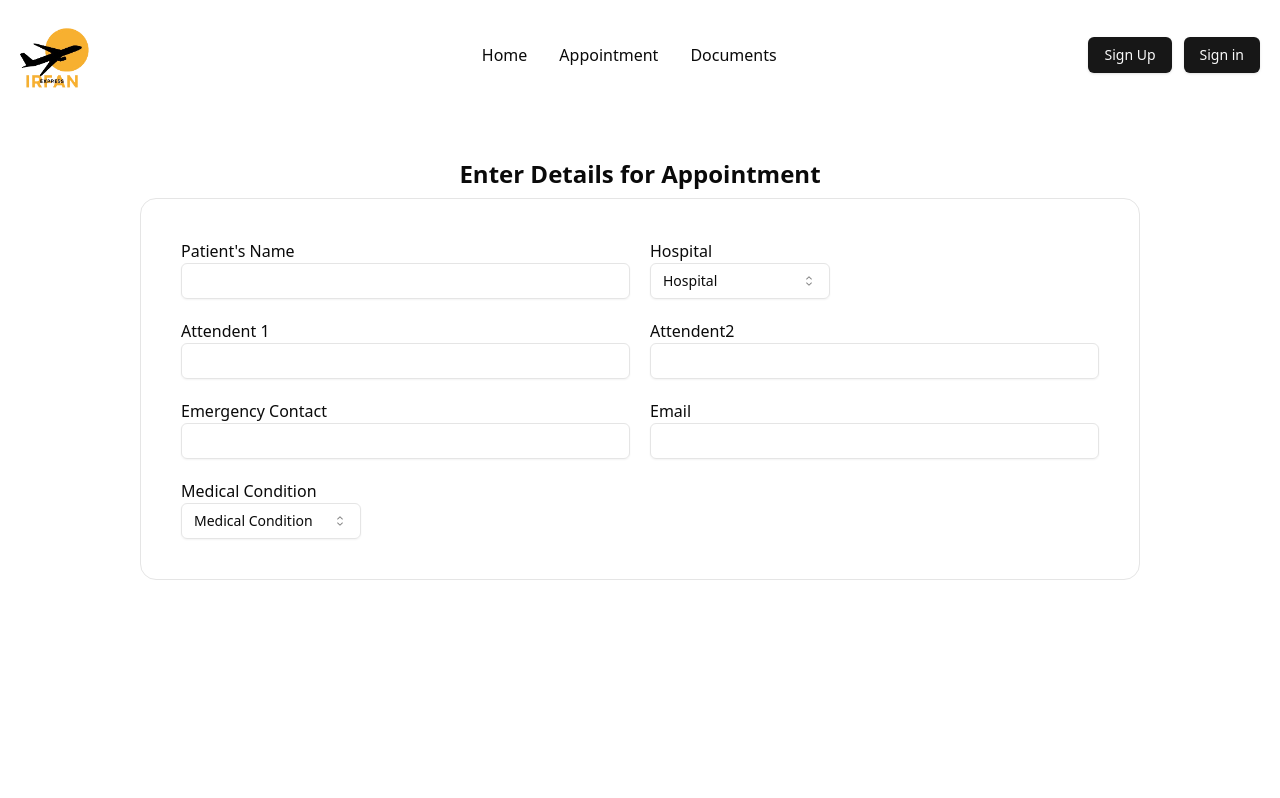
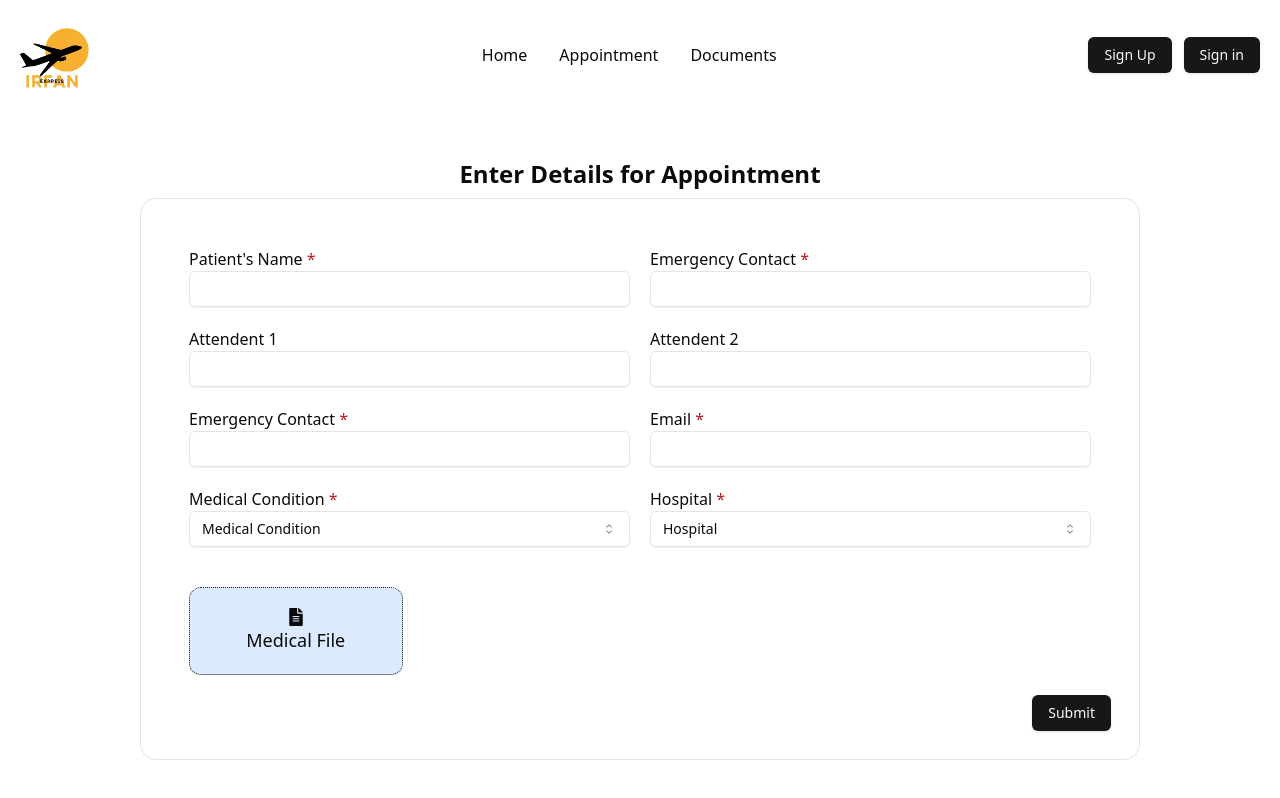
Before and after one commit to devinsomniac/IrfanExpress, a React (Vite) app: page /Appointment in a window 1280 px wide. Built offline with nearby package versions, Linux system fonts and the light colour scheme.

Commit message:
Front end done

```diff
--- a/package.json
+++ b/package.json
@@ -23,11 +23,13 @@
     "embla-carousel-react": "^8.3.0",
     "express": "^4.21.1",
     "lucide-react": "^0.453.0",
+    "next-themes": "^0.3.0",
     "react": "^18.3.1",
     "react-day-picker": "^8.10.1",
     "react-dom": "^18.3.1",
     "react-icons": "^5.3.0",
     "react-router-dom": "^6.27.0",
+    "sonner": "^1.5.0",
     "tailwind-merge": "^2.5.4",
     "tailwindcss-animate": "^1.0.7"
   },
--- a/src/Shared/HospitalAppointmentData.jsx
+++ b/src/Shared/HospitalAppointmentData.jsx
@@ -1,4 +1,4 @@
-const HospitalDetails = [
+export const HospitalDetails = [
     {
         label : "Patient's Name",
         name:"patientsName",
@@ -6,10 +6,9 @@ const HospitalDetails = [
         required:true,
     },
     {
-        label : "Hospital",
-        name:"hospital",
-        fieldType:"dropdown",
-        options:["Narayana health City, bangalore","Apollo Hospitals, Chennai","Narayana Kolkata","CMC ,Vellore","Other"],
+        label : "Emergency Contact",
+        name:"contact",
+        fieldType:"tel",
         required:true,
     },
     {
@@ -18,7 +17,7 @@ const HospitalDetails = [
         fieldType:"text",
     },
     {
-        label : "Attendent2",
+        label : "Attendent 2",
         name:"attendent2",
         fieldType:"text",
     },
@@ -34,14 +33,27 @@ const HospitalDetails = [
         fieldType:"email",
         required:true,
     },
+    //
+
+]
+
+export const MedicalCondition = [
     {
         label : "Medical Condition",
         name:"medicalCondition",
         fieldType:"dropdown",
-        options:["Cardiology","Oncology","Gastreotology","Dermitology","other"],
+        options:["Cardiology","Oncology","Gastreotology","Dermitology","Other"],
         required:true,
-    }
+        },
 
 ]
 
-export default HospitalDetails
+export const HospitalName = [
+    {
+        label : "Hospital",
+        name:"hospital",
+        fieldType:"dropdown",
+        options:["Narayana health City, bangalore","Apollo Hospitals, Chennai","Narayana Kolkata","CMC ,Vellore","Other"],
+        required:true,
+        },
+]
--- a/src/components/Category.jsx
+++ b/src/components/Category.jsx
@@ -3,7 +3,7 @@ import CategoryData from '@/Shared/CategoryData'
 
 const Category = () => {
   return (
-    <div className='mt-48 md:mt-40 flex flex-col items-center justify-center'>
+    <div className='mt-48 flex flex-col items-center justify-center'>
       <h2 className="font-bold text-2xl text-center mb-6">Browse By Type</h2>
       <div className="grid grid-cols-2 sm:grid-cols-4 md:grid-cols-8 lg:grid-cols-8 gap-6 px-20">
           {CategoryData.map((category,index)=>(
--- /dev/null
+++ b/src/components/ui/sonner.jsx
@@ -0,0 +1,28 @@
+import { useTheme } from "next-themes"
+import { Toaster as Sonner } from "sonner"
+
+const Toaster = ({
+  ...props
+}) => {
+  const { theme = "system" } = useTheme()
+
+  return (
+    (<Sonner
+      theme={theme}
+      className="toaster group"
+      toastOptions={{
+        classNames: {
+          toast:
+            "group toast group-[.toaster]:bg-background group-[.toaster]:text-foreground group-[.toaster]:border-border group-[.toaster]:shadow-lg",
+          description: "group-[.toast]:text-muted-foreground",
+          actionButton:
+            "group-[.toast]:bg-primary group-[.toast]:text-primary-foreground",
+          cancelButton:
+            "group-[.toast]:bg-muted group-[.toast]:text-muted-foreground",
+        },
+      }}
+      {...props} />)
+  );
+}
+
+export { Toaster }
--- a/src/main.jsx
+++ b/src/main.jsx
@@ -1,7 +1,7 @@
 import { StrictMode } from "react";
 import { createRoot } from "react-dom/client";
 import Home from "./pages/Home.jsx";
-import Hospital from "./pages/Hospital.jsx";
+import Hospital from "./pages/Hospital/Hospital.jsx";
 import Document from "./pages/Document.jsx";
 import "./index.css";
 import { createBrowserRouter, RouterProvider } from "react-router-dom";
--- a/src/pages/Hospital.jsx
+++ /dev/null
@@ -1,53 +0,0 @@
-import Header from "@/components/Header";
-import React from "react";
-import HospitalDetails from "@/Shared/HospitalAppointmentData";
-import { Input } from "@/components/ui/input";
-import {
-  Select,
-  SelectContent,
-  SelectItem,
-  SelectTrigger,
-  SelectValue,
-} from "@/components/ui/select";
-
-const Hospital = () => {
-  return (
-    <div>
-      <Header />
-      <div className="p-10">
-        <h2 className="font-semibold text-center text-2xl p-2">
-          Enter Details for Appointment
-        </h2>
-        <div className="flex justify-center">
-          <form className="border rounded-2xl w-[1000px]">
-            <div className="grid grid-cols-1 md:grid-cols-2   gap-5 p-10">
-              {HospitalDetails.map((item, index) => (
-                <div key={index} className="flex flex-col">
-                  <label>{item.label}</label>
-                  {item.fieldType == "text" || item.fieldType == "tel" || item.fieldType == "email"? (
-                    <Input className="w-full" type={item.fieldType} />
-                  ) : (
-                    (item.fieldType == "dropdown" ? (
-                      <Select>
-                        <SelectTrigger className="w-[180px]">
-                          <SelectValue placeholder={item.label} />
-                        </SelectTrigger>
-                        <SelectContent>
-                          {item.options.map((option,index)=>(
-                            <SelectItem key={index} value={option}>{option}</SelectItem>
-                          ))}
-                        </SelectContent>
-                      </Select>
-                    ) : null)
-                  )}
-                </div>
-              ))}
-            </div>
-          </form>
-        </div>
-      </div>
-    </div>
-  );
-};
-
-export default Hospital;
--- /dev/null
+++ b/src/pages/Hospital/AddDocument.jsx
@@ -0,0 +1,48 @@
+import React, { useState } from "react";
+import { FaFileAlt } from "react-icons/fa";
+
+const AddDocument = () => {
+  const [selectedFiles, setSelectedFiles] = useState([]);
+
+  const onfileSelected = (event) => {
+    const files = event.target.files;
+    const fileArray = Array.from(files); // Convert file list to array
+    setSelectedFiles((prev) => [...prev, ...fileArray]);
+  };
+
+  return (
+    <div className="w-full">
+      <div className="grid grid-cols-2 md:grid-cols-4 gap-4">
+      {selectedFiles.map((file, index) => (
+              <div key={index} className=" border rounded-xl border-dotted border-primary bg-blue-100 flex flex-col justify-center items-center p-5 cursor-pointer hover:shadow-2xl">
+                <a
+                  href={URL.createObjectURL(file)}
+                  target="_blank"
+                  rel="noopener noreferrer"
+                  className="text-black font-serif "
+                >
+                  {file.name}
+                </a>
+              </div>
+            ))}
+        <label htmlFor="upload-medical-file">
+          <div className="border rounded-xl border-dotted border-primary bg-blue-100 flex flex-col justify-center items-center p-5 cursor-pointer hover:shadow-2xl">
+            <h2 className="text-lg text-center">
+              <FaFileAlt />
+            </h2>
+            <h2 className="text-lg text-center">Medical File</h2>
+          </div>
+        </label>
+        <input
+          type="file"
+          multiple={true}
+          id="upload-medical-file"
+          className="opacity-0"
+          onChange={onfileSelected}
+        />
+      </div>
+    </div>
+  );
+};
+
+export default AddDocument;
--- /dev/null
+++ b/src/pages/Hospital/Hospital.jsx
@@ -0,0 +1,107 @@
+import Header from "@/components/Header";
+import React, { useState } from "react";
+import { HospitalDetails } from "@/Shared/HospitalAppointmentData";
+import { MedicalCondition } from "@/Shared/HospitalAppointmentData";
+import { HospitalName } from "@/Shared/HospitalAppointmentData";
+import { Input } from "@/components/ui/input";
+import {
+  Select,
+  SelectContent,
+  SelectItem,
+  SelectTrigger,
+  SelectValue,
+} from "@/components/ui/select";
+import { Button } from "@/components/ui/button";
+
+import { toast } from "sonner";
+import AddImage from "./AddDocument";
+
+const Hospital = () => {
+  const [medical, setMedical] = useState("");
+  const [hospital, setHospital] = useState("");
+  return (
+    <div>
+      <Header />
+      <div className="p-10">
+        <h2 className="font-semibold text-center text-2xl p-2">
+          Enter Details for Appointment
+        </h2>
+        <div className="flex justify-center">
+          <form className="border rounded-2xl w-[1000px] p-2">
+            <div className="grid grid-cols-1 md:grid-cols-2 gap-5 p-10">
+              {HospitalDetails.map((item, index) => (
+                <div key={index} className="flex flex-col">
+                  <label>
+                    {item.label}{" "}
+                    {item.required && <span className="text-red-700">*</span>}
+                  </label>
+                  {item.fieldType == "text" ||
+                  item.fieldType == "tel" ||
+                  item.fieldType == "email" ? (
+                    <Input className="w-full" type={item.fieldType} />
+                  ) : null}
+                </div>
+              ))}
+              <div className="flex flex-col">
+                <label>
+                  Medical Condition <span className="text-red-700">*</span>
+                </label>
+                <Select onValueChange={(value) => setMedical(value)}>
+                  <SelectTrigger className="w-full">
+                    <SelectValue placeholder="Medical Condition" />
+                  </SelectTrigger>
+                  <SelectContent>
+                    {MedicalCondition[0].options.map((condition, index) => (
+                      <SelectItem key={index} value={condition}>
+                        {condition}
+                      </SelectItem>
+                    ))}
+                  </SelectContent>
+                </Select>
+                {medical === "Other" ? (
+                  <div className="mt-4">
+                    <label>Specify the Condition</label>
+                    <Input className="w-full" />
+                  </div>
+                ) : null}
+              </div>
+              <div>
+                <label>
+                  Hospital <span className="text-red-700">*</span>
+                </label>
+                <Select onValueChange={(value) => setHospital(value)}>
+                  <SelectTrigger className="w-full">
+                    <SelectValue placeholder="Hospital" />
+                  </SelectTrigger>
+                  <SelectContent>
+                    {HospitalName[0].options.map((hospital, index) => (
+                      <SelectItem key={index} value={hospital}>
+                        {hospital}
+                      </SelectItem>
+                    ))}
+                  </SelectContent>
+                </Select>
+                {hospital === "Other" ? (
+                  <div className="mt-4">
+                    <label>Specify the Hospital</label>
+                    <Input className="w-full" />
+                  </div>
+                ) : null}
+              </div>
+            </div>
+            <div className="px-10">
+            <AddImage/>
+            </div>
+            <div className="p-5 flex justify-end">
+            <Button onClick={() => toast("Event has been created.")}>
+                Submit
+              </Button>
+            </div>
+          </form>
+        </div>
+      </div>
+    </div>
+  );
+};
+
+export default Hospital;
```
Also changed, not shown: src/components/Header.jsx (+53 -18 lines), 1 other file (tests, documents, lock files or other folders).
